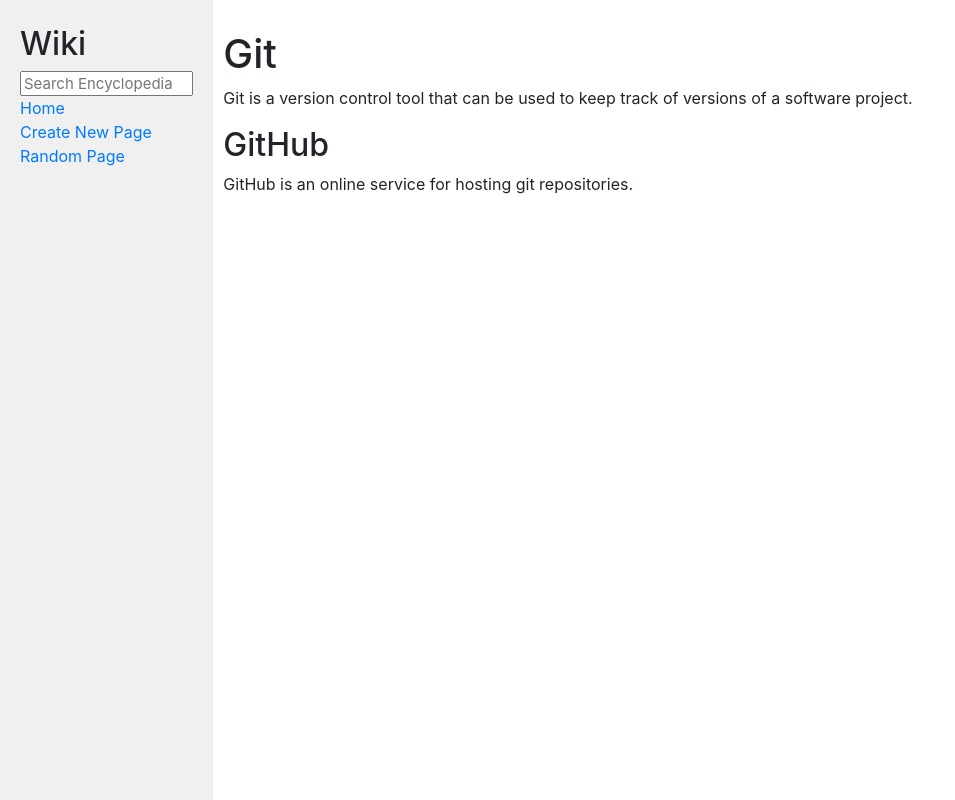
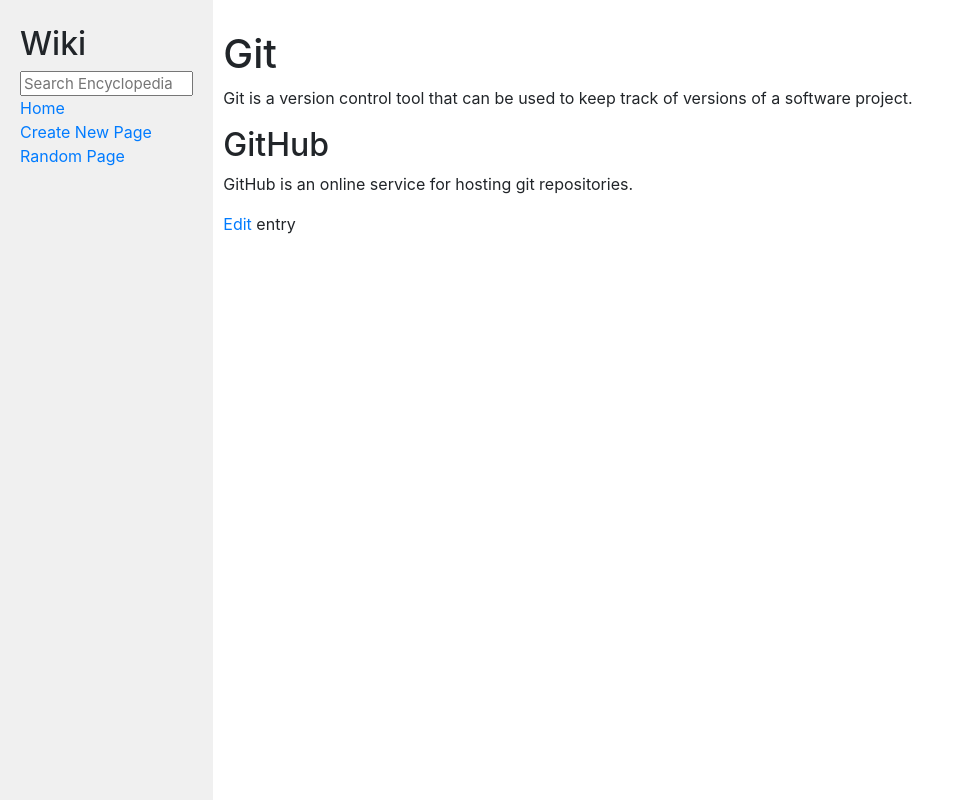
Before and after one commit to Hippl-Eric/wiki, a Django app: page /wiki/Git in a window 1280 px wide. Shown: the whole page, without its empty margins (0-955 px from the left). Run offline with Django 3.2, Linux system fonts and the light colour scheme; some libraries are stand-ins or nearby versions.

Commit message:
Working edit_ent view via GET, TODO: POST

```diff
--- a/encyclopedia/templates/encyclopedia/entry.html
+++ b/encyclopedia/templates/encyclopedia/entry.html
@@ -5,7 +5,11 @@
 {% endblock %}
 
 {% block body %}
-
-    {{ entry_content|safe }}
+    <div>
+        {{ entry_content|safe }}
+    </div>
+    <div>
+        <p><a href="{% url 'edit_ent' entry_name %}">Edit</a> entry</p>
+    </div>
 
 {% endblock %}
--- a/encyclopedia/urls.py
+++ b/encyclopedia/urls.py
@@ -7,5 +7,6 @@ urlpatterns = [
     path("wiki/<str:entry_name>", views.entry, name="entry"),
     path("search", views.search, name="search"),
     path("create", views.create_ent, name="create_ent"),
+    path("wiki/<str:entry_name>/edit", views.edit_ent, name="edit_ent"),
     path("random_ent", views.random_ent, name="random_ent"),
 ]
--- a/encyclopedia/views.py
+++ b/encyclopedia/views.py
@@ -11,12 +11,12 @@ def index(request):
     })
 
 def entry(request, entry_name):
-    if not util.get_entry(entry_name):
+    entry_txt = util.get_entry(entry_name)
+    if not entry_txt:
         return render(request, "encyclopedia/apology.html", {
             "message": "Sorry, the page you are looking for does not exist here."
         })
 
-    entry_txt = util.get_entry(entry_name)
     entry_html = markdown2.markdown(entry_txt)
     return render(request, "encyclopedia/entry.html", {
         "entry_name": entry_name,
@@ -76,6 +76,16 @@ def create_ent(request, entry_bool=True, entry_title=None):
             "entry_title": None,
         })
 
+def edit_ent(request, entry_name):
+    if request.method == "POST":
+        pass
+    else:
+        entry_content = util.get_entry(entry_name)
+        return render(request, "encyclopedia/edit_ent.html", {
+            "entry_name": entry_name,
+            "entry_content": entry_content,
+        })
+
 def random_ent(request):
 
     # Grab all entries
```
Also changed, not shown: encyclopedia/templates/encyclopedia/edit_ent.html (added, +19 -0 lines).
